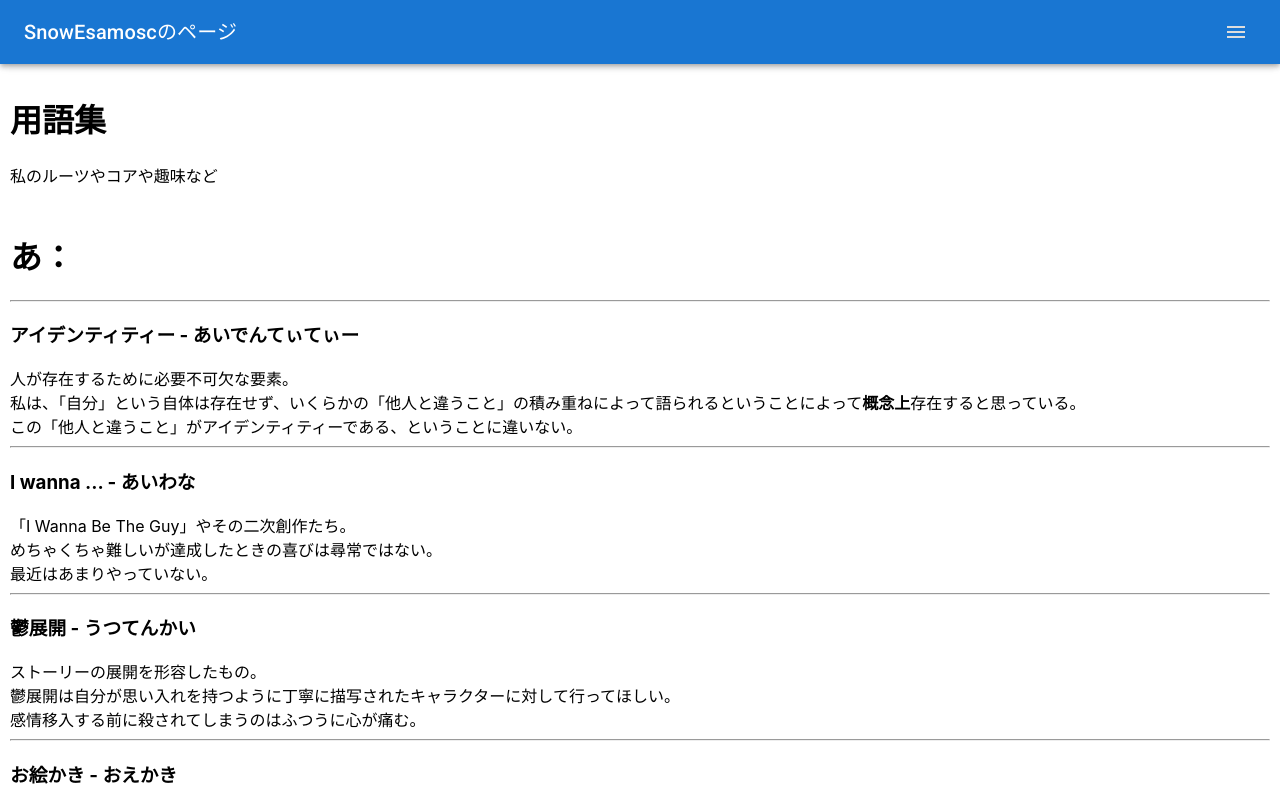
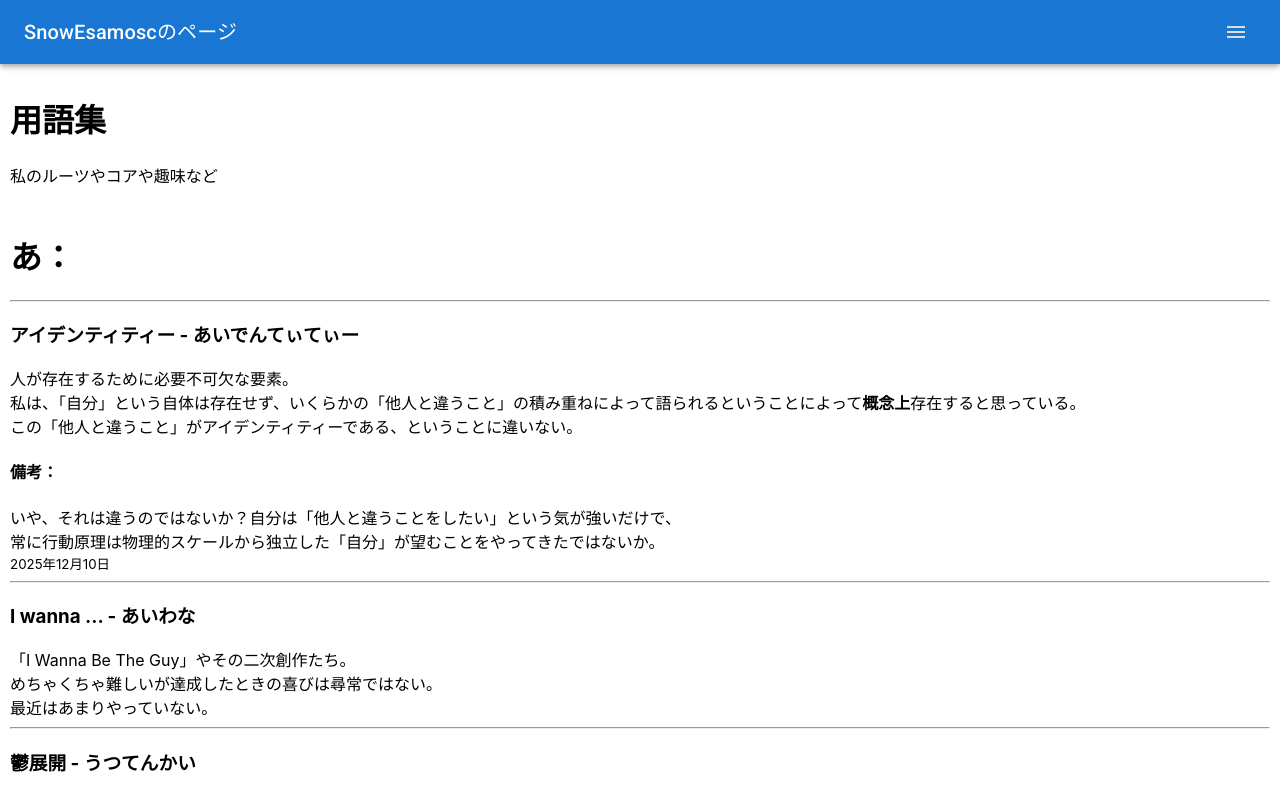
Before and after one commit to Snowman-s/NextApp, a Next.js app: page /words in a window 1280 px wide. Shown: the top 797 px of the page. Built offline with nearby package versions, Linux system fonts and the light colour scheme.

Commit message:
用語追記

```diff
--- a/src/others/words/Words.tsx
+++ b/src/others/words/Words.tsx
@@ -1,7 +1,7 @@
 import { JSX } from "react";
 
 export type FirstChar = string;
-export type WordItem = { name: string; howread: string; describe: JSX.Element };
+export type WordItem = { name: string; howread: string; describe: JSX.Element, remarks?: { remark: JSX.Element, date: string }[] };
 
 export function Words() {
   var wordList: WordItem[] = [
@@ -18,6 +18,16 @@ export function Words() {
           この「他人と違うこと」がアイデンティティーである、ということに違いない。
         </>
       ),
+      remarks: [
+        {
+          remark: (
+            <>
+              いや、それは違うのではないか？自分は「他人と違うことをしたい」という気が強いだけで、<br />
+              常に行動原理は物理的スケールから独立した「自分」が望むことをやってきたではないか。
+            </>
+          ), date: "2025年12月10日",
+        },
+      ],
     },
     {
       name: "I wanna ...",
@@ -134,6 +144,17 @@ export function Words() {
           一方で、そのような自分をよく見ることへの防衛反応に負けているのでは、という説もある。
         </>
       ),
+      remarks: [
+        {
+          remark: (
+            <>
+              何者か、なんて他人に立脚している物で、<br />
+              どうせ他人には自分のことなんて分かりやしないのだから。<br />
+              何であろうとも自分を強く持つべきだ。
+            </>
+          ), date: "2025年12月10日",
+        },
+      ],
     },
     {
       name: "視線",
@@ -145,6 +166,15 @@ export function Words() {
           孤独でいることはあまり考えなくなってしまったから、私は他の人間との関わり無しでは生きられないと思う。
         </>
       ),
+      remarks: [
+        {
+          remark: (
+            <>
+              最近ようやく気付いたが、これはもはや自分自身である。
+            </>
+          ), date: "2025年12月10日",
+        },
+      ],
     },
     {
       name: "Java",
@@ -295,6 +325,15 @@ export function Words() {
           「結局他人に認められたいってことだよね？」と言っている人がいたけど、実際その通りだと思った。
         </>
       ),
+      remarks: [
+        {
+          remark: (
+            <>
+              違うだろうな、自分が自分にどう見られたいかを強く意識しているのだろう。
+            </>
+          ), date: "2025年12月10日",
+        },
+      ],
     },
     {
       name: "パソコン",
@@ -363,6 +402,15 @@ export function Words() {
           好きなんだもん。ねぇ。
         </>
       ),
+      remarks: [
+        {
+          remark: (
+            <>
+              最近は他の表現も覚えた。
+            </>
+          ), date: "2025年12月10日",
+        },
+      ]
     },
     {
       name: "遊戯王",
--- a/src/pages/words/index.tsx
+++ b/src/pages/words/index.tsx
@@ -49,6 +49,18 @@ export default function Home() {
                     <div key={item.name}>
                       <h3>{`${item.name} - ${item.howread}`}</h3>
                       {item.describe}
+                      {item.remarks != null ? (
+                        <div>
+                          <h4>備考：</h4>
+                          {item.remarks.map((remark, index) => (
+                            <div key={index}>
+                              {remark.remark}
+                              <br />
+                              <small>{remark.date}</small>
+                            </div>
+                          ))}
+                        </div>
+                      ) : null}
                       <hr key={word[1] + "hr"} />
                     </div>
                   ))}
```
